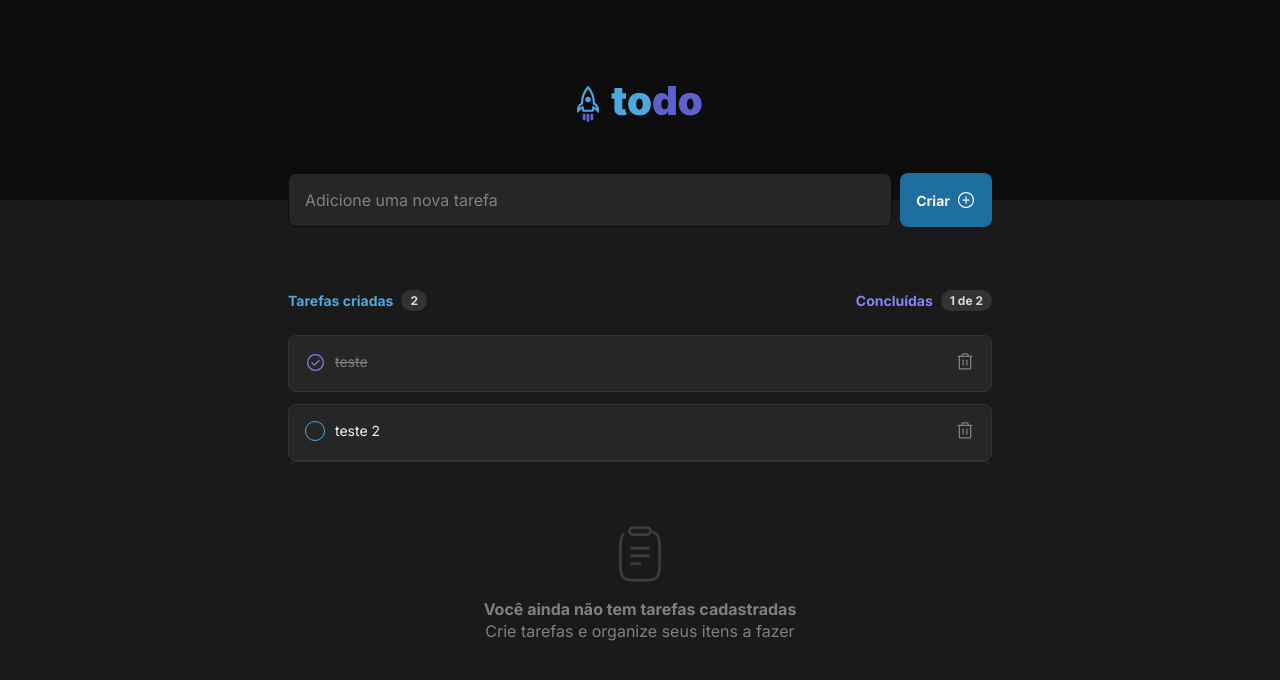
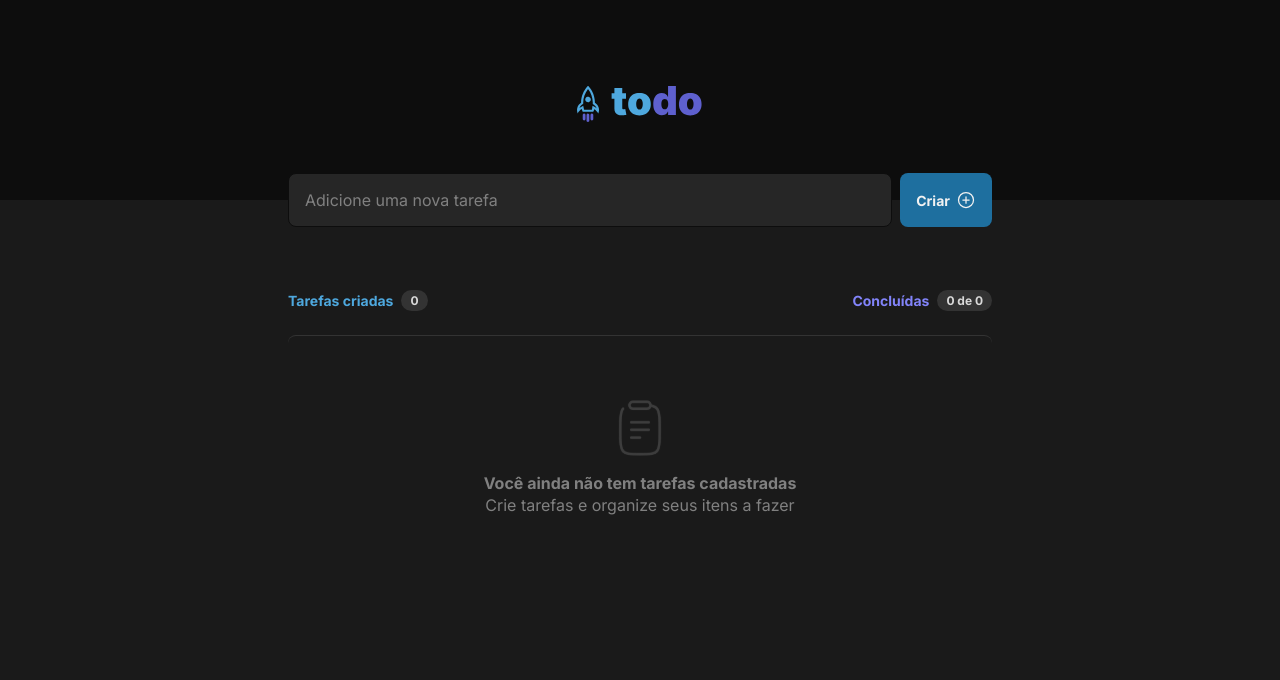
Before and after one commit to WD-GabrielKenji/Ignite-ToDo, a React (Vite) app: page / in a window 1280 px wide. Shown: the top 680 px of the page. Built offline with nearby package versions, Linux system fonts and the light colour scheme.

Commit message:
:dizzy: Efeito visual para lista de tarefas vazia

```diff
--- a/src/Components/App.tsx
+++ b/src/Components/App.tsx
@@ -10,18 +10,7 @@ export interface ITask {
 }
 
 export function App() {
-  const [tasks, setTasks] = useState<ITask[]>([
-    {
-      id: "1",
-      title: "teste",
-      isCompleted: true
-    },
-    {
-      id: "2",
-      title: "teste 2",
-      isCompleted: false
-    }
-  ]);
+  const [tasks, setTasks] = useState<ITask[]>([]);
 
   return (
     <>
--- a/src/Components/Tasks/index.tsx
+++ b/src/Components/Tasks/index.tsx
@@ -34,13 +34,15 @@ export function Tasks({ tasks }: TasksProps) {
         ))}
       </div>
 
-      <section className={styles.empty}>
-        <img src={clipboard} />
+      {tasks.length <= 0 && (
+        <section className={styles.empty}>
+          <img src={clipboard} />
           <div>
             <p>Você ainda não tem tarefas cadastradas</p>
             <span>Crie tarefas e organize seus itens a fazer</span>
           </div>
-      </section>
+        </section>
+      )}
     </section>
   )
 }
```
